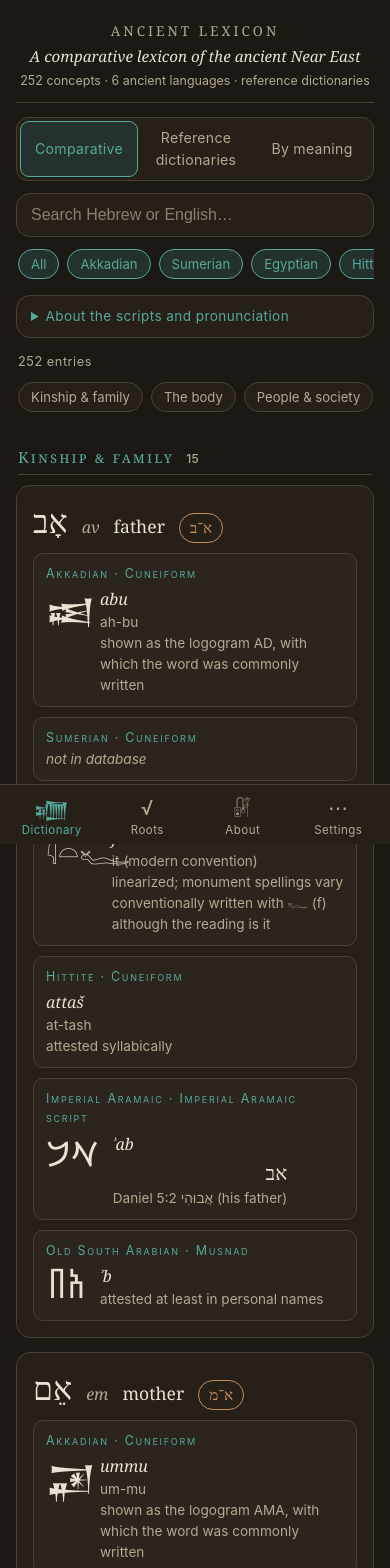
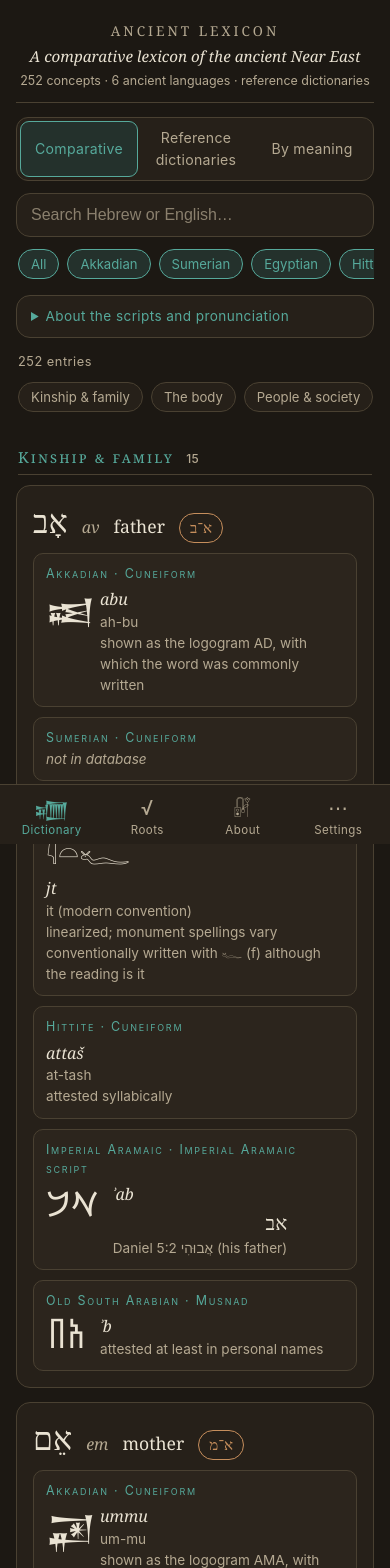
Before and after one commit to MasterOudini/ancient-lexicon, a React (Vite) app: page / in a window 390 px wide. Shown: the top 1568 px of the page. Built offline with nearby package versions, Linux system fonts and the light colour scheme.

Commit message:
Fix Egyptian glyph layout on iPhone

```diff
--- a/src/components/ConceptCard.jsx
+++ b/src/components/ConceptCard.jsx
@@ -42,7 +42,7 @@ function Plaque({ language, form, strings }) {
         {eyebrow}
         {form.verify && <span className="tag-verify">{strings.verifyTag}</span>}
       </div>
-      <div className="plaque-body">
+      <div className={`plaque-body${language.id === 'egyptian' ? ' plaque-body-egyptian' : ''}`}>
         {glyphs && (
           <bdi
             className={`plaque-glyph ${language.fontClass}`}
--- a/src/styles.css
+++ b/src/styles.css
@@ -995,6 +995,20 @@ details.langfields summary {
 
 /* ---- Small screens -------------------------------------------------------- */
 
+@media (max-width: 480px) {
+  /* Egyptian signs can paint wider than their font's measured advance in
+     mobile Safari. Give them a row of their own so they cannot cover the
+     transliteration or note. */
+  .plaque-body-egyptian {
+    display: block;
+  }
+
+  .plaque-body-egyptian .plaque-glyph {
+    display: block;
+    margin-bottom: 8px;
+  }
+}
+
 @media (max-width: 380px) {
   .headword {
     font-size: 1.7rem;
```
